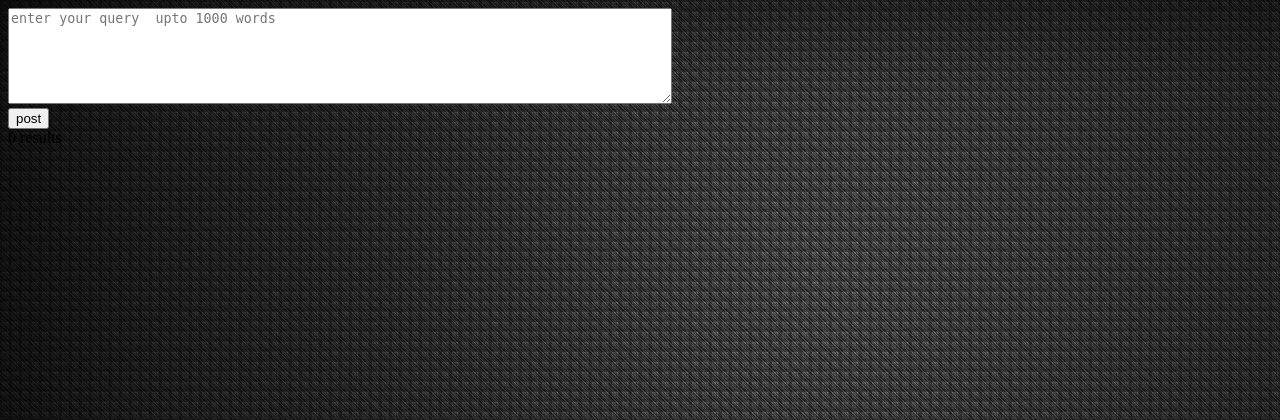
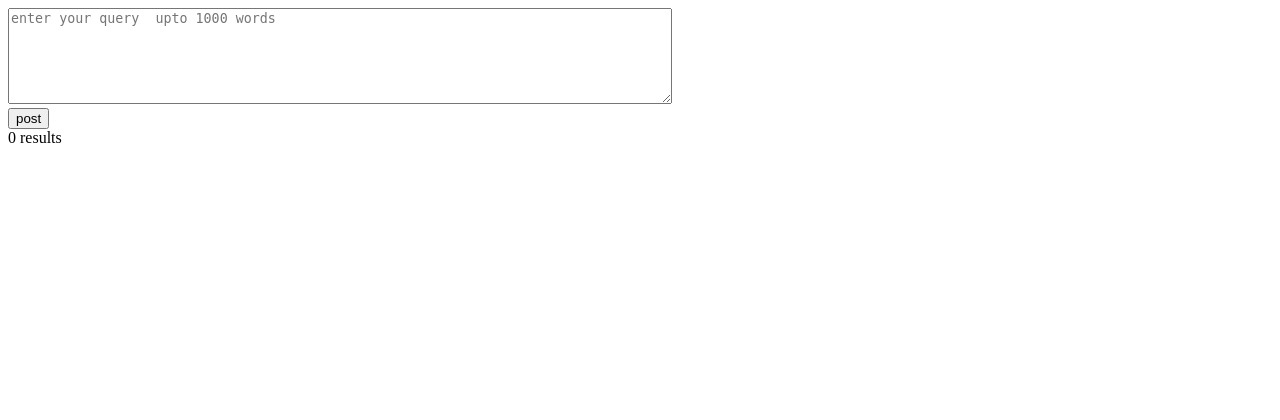
Before and after one commit to rahulgoyal030/myWeb, a PHP site: page /news.php in a window 1280 px wide. Shown: the top 420 px of the page. Run offline with PHP 8.4, Linux system fonts and the light colour scheme; data that the repository does not hold is empty; some libraries are stand-ins or nearby versions.

Commit message:
changes to background

```diff
--- a/news.css
+++ b/news.css
@@ -1,5 +1,4 @@
 
-body {
     background-image: url("bg.png");
 
 }
```
